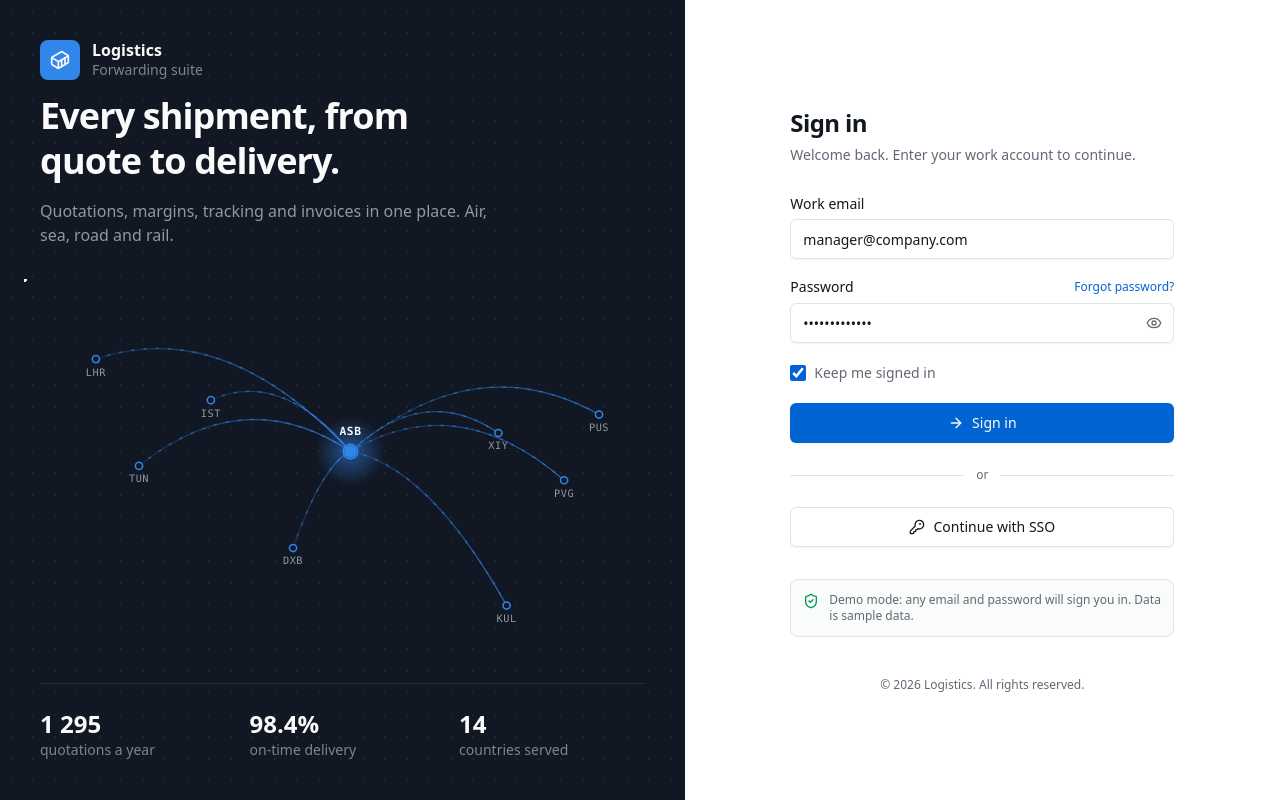
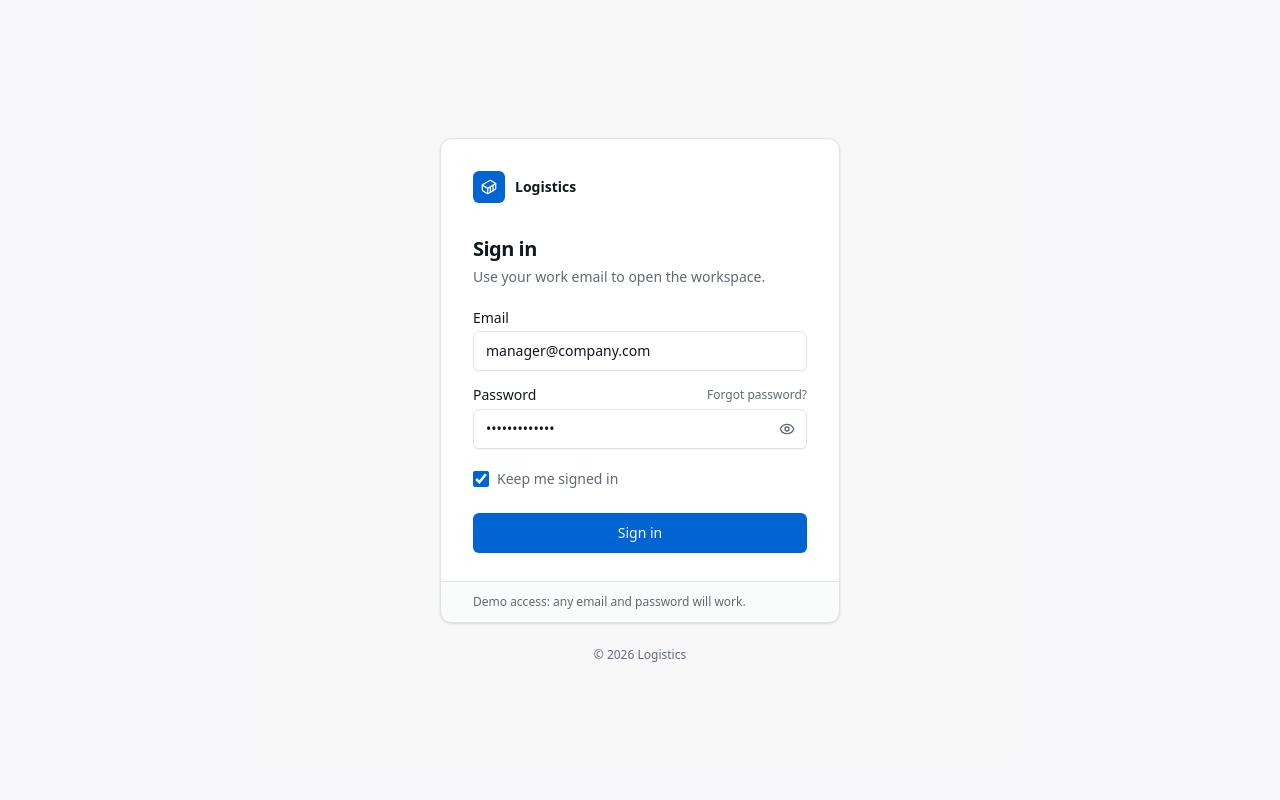
Before and after one commit to W1ns-yuri/logistics-system, a React (Vite) app: page /login in a window 1280 px wide. Built offline with nearby package versions, Linux system fonts and the light colour scheme.

Commit message:
Simplify login to a centered sign-in card
Co-Authored-By: Claude Opus 5.5 (1M context) <noreply@anthropic.com>
Claude-Session: https://claude.ai/code/session_017EkCvmQtQm8R8sNR4ziDG3

```diff
--- a/src/pages/login/login-page.tsx
+++ b/src/pages/login/login-page.tsx
@@ -1,5 +1,5 @@
 import { useState, type FormEvent } from 'react'
-import { ArrowRight, Container, Eye, EyeOff, KeyRound, Loader2, ShieldCheck } from 'lucide-react'
+import { Container, Eye, EyeOff } from 'lucide-react'
 import { Navigate, useLocation, useNavigate } from 'react-router'
 
 import { Button } from '@/components/ui/button'
@@ -7,15 +7,11 @@ import { Input } from '@/components/ui/input'
 import { Label } from '@/components/ui/label'
 import { signIn, useSession } from '@/data/auth'
 import { useSettings } from '@/data/settings'
-import { RouteMap } from './route-map'
-
-const STATS = [
-  { value: '1 295', label: 'quotations a year' },
-  { value: '98.4%', label: 'on-time delivery' },
-  { value: '14', label: 'countries served' },
-]
+import { cn } from '@/lib/utils'
 
 const CURRENT_YEAR = new Date().getFullYear()
+// Сколько «идёт запрос» при входе, мс. Столько же едет полоса сверху карточки
+const SIGN_IN_DELAY = 900
 
 export function LoginPage() {
   const session = useSession()
@@ -39,69 +35,36 @@ export function LoginPage() {
     setTimeout(() => {
       signIn(email)
       navigate(from, { replace: true })
-    }, 700)
+    }, SIGN_IN_DELAY)
   }
 
   return (
-    <div className="grid min-h-svh bg-background lg:grid-cols-[1.15fr_1fr]">
-      {/* Левая половина: бренд и живая карта маршрутов */}
-      <aside className="relative hidden flex-col justify-between overflow-hidden bg-sidebar p-10 text-sidebar-foreground lg:flex">
-        {/* Точечная сетка на фоне */}
+    <div className="flex min-h-svh flex-col items-center justify-center bg-muted/60 px-4 py-10">
+      <main className="relative w-full max-w-[400px] overflow-hidden rounded-xl border bg-card shadow-sm">
+        {/* Полоса прогресса по верхнему краю: единственная анимация на странице, отвечает на нажатие Sign in */}
         <div
-          className="pointer-events-none absolute inset-0 opacity-[0.07]"
-          style={{
-            backgroundImage: 'radial-gradient(currentColor 1px, transparent 1px)',
-            backgroundSize: '22px 22px',
-          }}
+          aria-hidden
+          className={cn(
+            'absolute inset-x-0 top-0 h-0.5 origin-left bg-primary transition-transform ease-out motion-reduce:transition-none',
+            loading ? 'scale-x-100' : 'scale-x-0',
+          )}
+          style={{ transitionDuration: `${SIGN_IN_DELAY}ms` }}
         />
-        <div className="relative flex items-center gap-3">
-          <div className="flex size-10 items-center justify-center rounded-lg bg-sidebar-primary text-sidebar-primary-foreground">
-            <Container className="size-5" />
-          </div>
-          <div className="leading-tight">
-            <div className="font-semibold text-sidebar-accent-foreground">{settings.companyName}</div>
-            <div className="text-sm text-sidebar-foreground/60">{settings.companyTagline}</div>
-          </div>
-        </div>
 
-        <div className="relative">
-          <h1 className="max-w-md text-4xl leading-tight font-semibold tracking-tight text-sidebar-accent-foreground">
-            Every shipment, from quote to delivery.
-          </h1>
-          <p className="mt-4 max-w-md text-sidebar-foreground/70">
-            Quotations, margins, tracking and invoices in one place. Air, sea, road and rail.
-          </p>
-          <div className="mt-8 -mx-4">
-            <RouteMap />
-          </div>
-        </div>
-
-        <div className="relative grid grid-cols-3 gap-6 border-t border-sidebar-border pt-6">
-          {STATS.map((stat) => (
-            <div key={stat.label}>
-              <div className="text-2xl font-semibold text-sidebar-accent-foreground tabular-nums">{stat.value}</div>
-              <div className="text-sm text-sidebar-foreground/60">{stat.label}</div>
+        <div className="px-8 pt-8 pb-7">
+          <div className="flex items-center gap-2.5">
+            <div className="flex size-8 items-center justify-center rounded-md bg-primary text-primary-foreground">
+              <Container className="size-4" />
             </div>
-          ))}
-        </div>
-      </aside>
-
-      {/* Правая половина: форма */}
-      <main className="flex items-center justify-center p-6 sm:p-10">
-        <div className="w-full max-w-sm">
-          <div className="mb-8 flex items-center gap-3 lg:hidden">
-            <div className="flex size-10 items-center justify-center rounded-lg bg-primary text-primary-foreground">
-              <Container className="size-5" />
-            </div>
-            <div className="font-semibold">{settings.companyName}</div>
+            <span className="text-sm font-semibold">{settings.companyName}</span>
           </div>
 
-          <h2 className="text-2xl font-semibold tracking-tight">Sign in</h2>
-          <p className="mt-1.5 text-sm text-muted-foreground">Welcome back. Enter your work account to continue.</p>
+          <h1 className="mt-8 text-xl font-semibold tracking-tight">Sign in</h1>
+          <p className="mt-1 text-sm text-muted-foreground">Use your work email to open the workspace.</p>
 
-          <form onSubmit={handleSubmit} className="mt-8 space-y-5">
-            <div className="space-y-2">
-              <Label htmlFor="email">Work email</Label>
+          <form onSubmit={handleSubmit} className="mt-6 space-y-4">
+            <div className="space-y-1.5">
+              <Label htmlFor="email">Email</Label>
               <Input
                 id="email"
                 type="email"
@@ -113,10 +76,10 @@ export function LoginPage() {
               />
             </div>
 
-            <div className="space-y-2">
+            <div className="space-y-1.5">
               <div className="flex items-center justify-between">
                 <Label htmlFor="password">Password</Label>
-                <button type="button" className="text-xs font-medium text-primary hover:underline">
+                <button type="button" className="text-xs text-muted-foreground hover:text-foreground">
                   Forgot password?
                 </button>
               </div>
@@ -141,38 +104,25 @@ export function LoginPage() {
               </div>
             </div>
 
-            <label className="flex items-center gap-2 text-sm text-muted-foreground">
+            <label className="flex items-center gap-2 pt-1 text-sm text-muted-foreground">
               <input type="checkbox" defaultChecked className="size-4 rounded border-input accent-primary" />
               Keep me signed in
             </label>
 
-            <Button type="submit" className="h-10 w-full" disabled={loading}>
-              {loading ? <Loader2 className="animate-spin" /> : <ArrowRight />}
+            <Button type="submit" className="mt-2 h-10 w-full" disabled={loading}>
               {loading ? 'Signing in…' : 'Sign in'}
             </Button>
           </form>
+        </div>
 
-          <div className="my-6 flex items-center gap-3 text-xs text-muted-foreground">
-            <div className="h-px flex-1 bg-border" />
-            or
-            <div className="h-px flex-1 bg-border" />
-          </div>
-
-          <Button type="button" variant="outline" className="h-10 w-full" onClick={handleSubmit} disabled={loading}>
-            <KeyRound />
-            Continue with SSO
-          </Button>
-
-          <div className="mt-8 flex items-start gap-2.5 rounded-lg border bg-muted/40 p-3 text-xs text-muted-foreground">
-            <ShieldCheck className="mt-px size-4 shrink-0 text-success" />
-            <span>Demo mode: any email and password will sign you in. Data is sample data.</span>
-          </div>
-
-          <p className="mt-10 text-center text-xs text-muted-foreground">
-            © {CURRENT_YEAR} {settings.companyName}. All rights reserved.
-          </p>
+        <div className="border-t bg-muted/40 px-8 py-3 text-xs text-muted-foreground">
+          Demo access: any email and password will work.
         </div>
       </main>
+
+      <p className="mt-6 text-xs text-muted-foreground">
+        © {CURRENT_YEAR} {settings.companyName}
+      </p>
     </div>
   )
 }
--- a/src/pages/login/route-map.tsx
+++ /dev/null
@@ -1,98 +0,0 @@
-// Анимированная схема маршрутов: все линии сходятся в хаб Ashgabat.
-// Чистый SVG: точки бегут по кривым через <animateMotion>, никаких библиотек.
-
-type City = { code: string; name: string; x: number; y: number }
-
-const HUB: City = { code: 'ASB', name: 'Ashgabat', x: 318, y: 168 }
-
-const CITIES: City[] = [
-  { code: 'LHR', name: 'London', x: 70, y: 78 },
-  { code: 'IST', name: 'Istanbul', x: 182, y: 118 },
-  { code: 'TUN', name: 'Tunis', x: 112, y: 182 },
-  { code: 'DXB', name: 'Dubai', x: 262, y: 262 },
-  { code: 'XIY', name: 'Xi’an', x: 462, y: 150 },
-  { code: 'PVG', name: 'Shanghai', x: 526, y: 196 },
-  { code: 'PUS', name: 'Busan', x: 560, y: 132 },
-  { code: 'KUL', name: 'Kuala Lumpur', x: 470, y: 318 },
-]
-
-// Изогнутая линия от города к хабу: контрольная точка поднята над серединой
-function curve(from: City) {
-  const mx = (from.x + HUB.x) / 2
-  const my = (from.y + HUB.y) / 2 - Math.abs(from.x - HUB.x) * 0.28 - 18
-  return `M ${from.x} ${from.y} Q ${mx} ${my} ${HUB.x} ${HUB.y}`
-}
-
-export function RouteMap() {
-  return (
-    <svg viewBox="0 0 620 380" className="h-auto w-full" role="img" aria-label="Shipping routes converging on Ashgabat">
-      <defs>
-        <radialGradient id="hub-glow">
-          <stop offset="0%" stopColor="var(--sidebar-primary)" stopOpacity="0.55" />
-          <stop offset="100%" stopColor="var(--sidebar-primary)" stopOpacity="0" />
-        </radialGradient>
-        <linearGradient id="route-line" x1="0" x2="1">
-          <stop offset="0%" stopColor="var(--sidebar-primary)" stopOpacity="0.15" />
-          <stop offset="100%" stopColor="var(--sidebar-primary)" stopOpacity="0.7" />
-        </linearGradient>
-      </defs>
-
-      {CITIES.map((city, index) => {
-        const d = curve(city)
-        const duration = 3.2 + (index % 4) * 0.6
-        return (
-          <g key={city.code}>
-            <path d={d} fill="none" stroke="url(#route-line)" strokeWidth="1.25" />
-            <path
-              d={d}
-              fill="none"
-              stroke="var(--sidebar-primary)"
-              strokeWidth="1.5"
-              strokeDasharray="2 10"
-              strokeLinecap="round"
-              opacity="0.5"
-            >
-              <animate attributeName="stroke-dashoffset" from="24" to="0" dur="1.6s" repeatCount="indefinite" />
-            </path>
-            {/* «Груз», бегущий к хабу */}
-            <circle r="2.6" fill="#fff">
-              <animateMotion dur={`${duration}s`} begin={`-${index * 0.45}s`} repeatCount="indefinite" path={d} />
-            </circle>
-            <circle
-              cx={city.x}
-              cy={city.y}
-              r="3.5"
-              fill="var(--sidebar)"
-              stroke="var(--sidebar-primary)"
-              strokeWidth="1.5"
-            />
-            <text
-              x={city.x}
-              y={city.y + 16}
-              textAnchor="middle"
-              className="fill-sidebar-foreground/70 font-mono text-[10px] tracking-wider"
-            >
-              {city.code}
-            </text>
-          </g>
-        )
-      })}
-
-      {/* Хаб с «пульсом» */}
-      <circle cx={HUB.x} cy={HUB.y} r="34" fill="url(#hub-glow)" />
-      <circle cx={HUB.x} cy={HUB.y} r="7" fill="none" stroke="var(--sidebar-primary)" strokeWidth="1.5">
-        <animate attributeName="r" values="7;22" dur="2.4s" repeatCount="indefinite" />
-        <animate attributeName="opacity" values="0.9;0" dur="2.4s" repeatCount="indefinite" />
-      </circle>
-      <circle cx={HUB.x} cy={HUB.y} r="6" fill="var(--sidebar-primary)" />
-      <text
-        x={HUB.x}
-        y={HUB.y - 16}
-        textAnchor="middle"
-        className="fill-sidebar-accent-foreground font-mono text-[11px] font-semibold tracking-wider"
-      >
-        {HUB.code}
-      </text>
-    </svg>
-  )
-}
```
